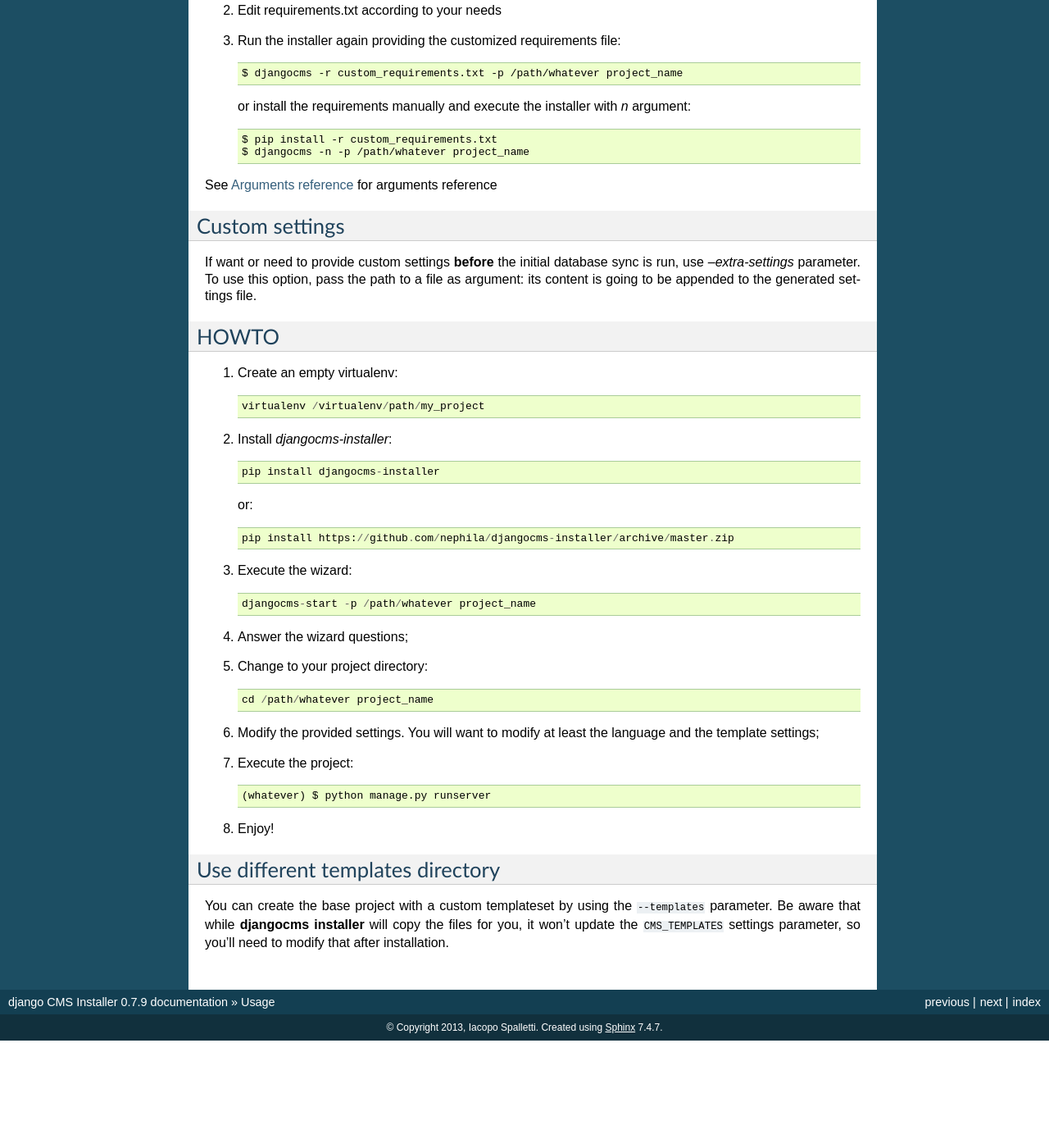
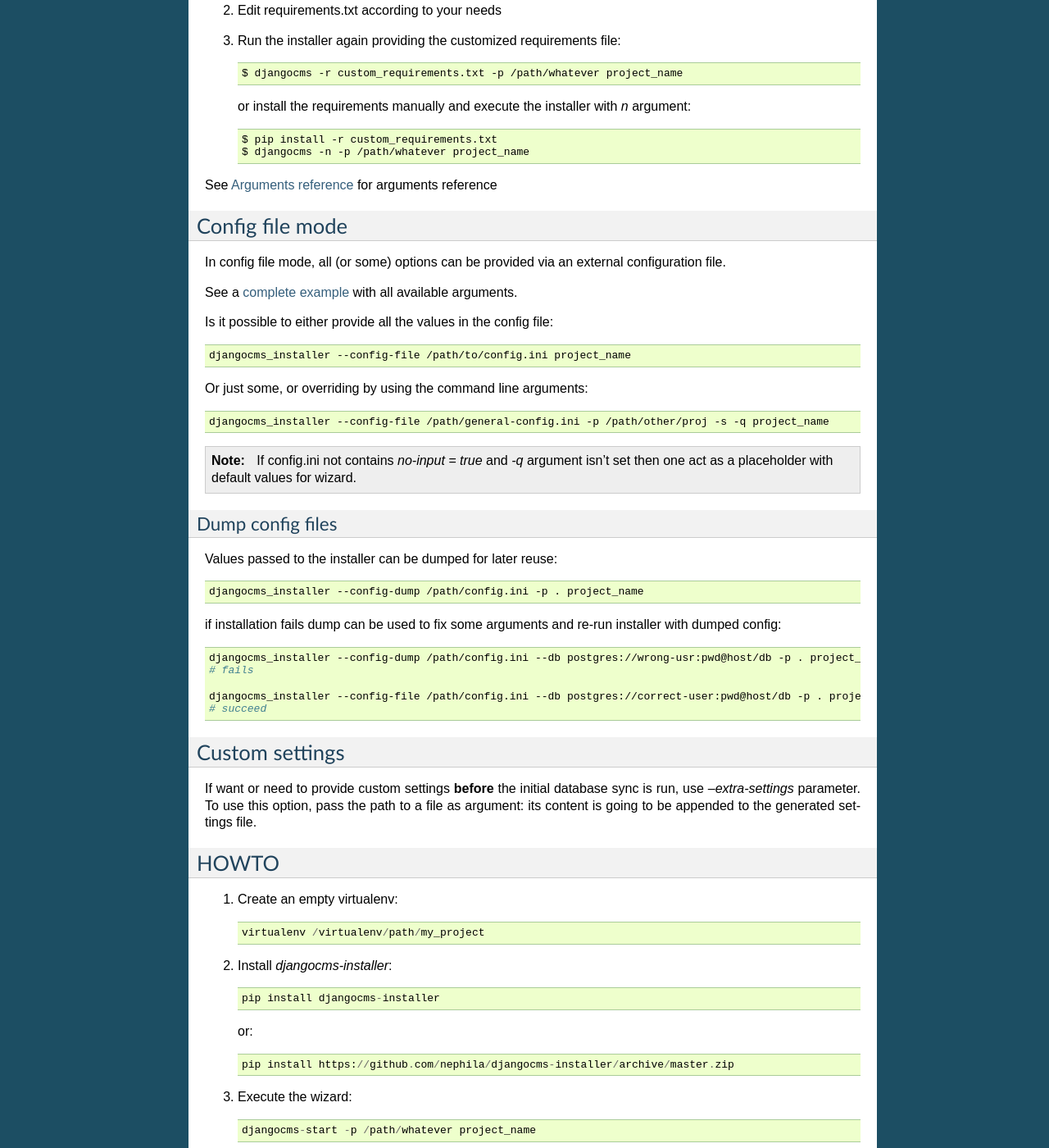
Before and after one commit to nephila/djangocms-installer, a Sphinx documentation site: the page built from docs/usage.rst, in a window 1280 px wide and 1400 px high, scrolled down 709 px. Shown: the whole window at 82% size. Built offline with Sphinx 7.4.7, drawn with Linux system fonts in a browser that asks for light colours; formulas are drawn with MathJax 3; before the commit the page ends 1978 px from its top, so only the background shows below that; some of the changed text lies outside the part shown.

Commit message:
Add documentation for config option

```diff
--- a/AUTHORS.rst
+++ b/AUTHORS.rst
@@ -13,6 +13,7 @@
 ------------
 
 * Aaron Boman
+* Alexander Pervakov
 * Carlo Ascani <c.ascani@nephila.it>
 * Claudio Luck
 * Enkel Mitrushi
--- a/djangocms_installer/__init__.py
+++ b/djangocms_installer/__init__.py
@@ -2,4 +2,4 @@
 # -*- coding: utf-8 -*-
 __author__ = 'Iacopo Spalletti'
 __email__ = 'i.spalletti@nephila.it'
-__version__ = '0.7.9'
+__version__ = '0.8.0.dev3'
--- a/docs/conf.py
+++ b/docs/conf.py
@@ -12,7 +12,8 @@
 # All configuration values have a default; values that are commented out
 # serve to show the default.
 
-import sys, os
+import os
+import sys
 
 # If extensions (or modules to document with autodoc) are in another directory,
 # add these directories to sys.path here. If the directory is relative to the
--- a/docs/faq.rst
+++ b/docs/faq.rst
@@ -27,7 +27,8 @@
    **djangocms-installer** uses `dj-database-url`_ to get database
    configuration parameters; refer to this package for more details.
 
-#. The installer dies with an error like ``ImportError: Could not import settings 'foo.bar.settings' (Is it on sys.path? Is there an import error in the settings file?): No module named foo.bar.settings``,
+#. The installer dies with an error like
+   ``ImportError: Could not import settings 'foo.bar.settings' (Is it on sys.path? Is there an import error in the settings file?): No module named foo.bar.settings``,
    what's happening?
 
    Chances are you have ``DJANGO_SETTINGS_MODULE`` set in you environment,
--- a/docs/usage.rst
+++ b/docs/usage.rst
@@ -58,6 +58,51 @@
 
 See :ref:`arguments` for arguments reference
 
+.. _ini_mode:
+
+Config file mode
+----------------
+
+In config file mode, all (or some) options can be provided via an external configuration file.
+
+See a `complete example`_
+with all available arguments.
+
+Is it possible to either provide all the values in the config file:
+
+.. code-block:: shell
+
+    djangocms_installer --config-file /path/to/config.ini project_name
+
+Or just some, or overriding by using the command line arguments:
+
+.. code-block:: shell
+
+    djangocms_installer --config-file /path/general-config.ini -p /path/other/proj -s -q project_name
+
+.. note:: If config.ini not contains `no-input = true` and `-q` argument isn't set then one
+          act as a placeholder with default values for wizard.
+
+
+Dump config files
+^^^^^^^^^^^^^^^^^
+
+Values passed to the installer can be dumped for later reuse:
+
+.. code-block:: shell
+
+    djangocms_installer --config-dump /path/config.ini -p . project_name
+
+if installation fails dump can be used to fix some arguments and re-run installer with dumped config:
+
+.. code-block:: shell
+
+    djangocms_installer --config-dump /path/config.ini --db postgres://wrong-usr:pwd@host/db -p . project_name
+    # fails
+
+    djangocms_installer --config-file /path/config.ini --db postgres://correct-user:pwd@host/db -p . project_name
+    # succeed
+
 Custom settings
 ---------------
 
@@ -107,3 +152,5 @@
 You can create the base project with a custom templateset by using the ``--templates`` parameter.
 Be aware that while **djangocms installer** will copy the files for you, it won't update the ``CMS_TEMPLATES`` settings
 parameter, so you'll need to modify that after installation.
+
+.. _complete example: https://github.com/nephila/djangocms-installer/blob/develop/config.ini.sample
```
Also changed, not shown: HISTORY.rst (+7 -0 lines), docs/reference.rst (+5 -2 lines).
